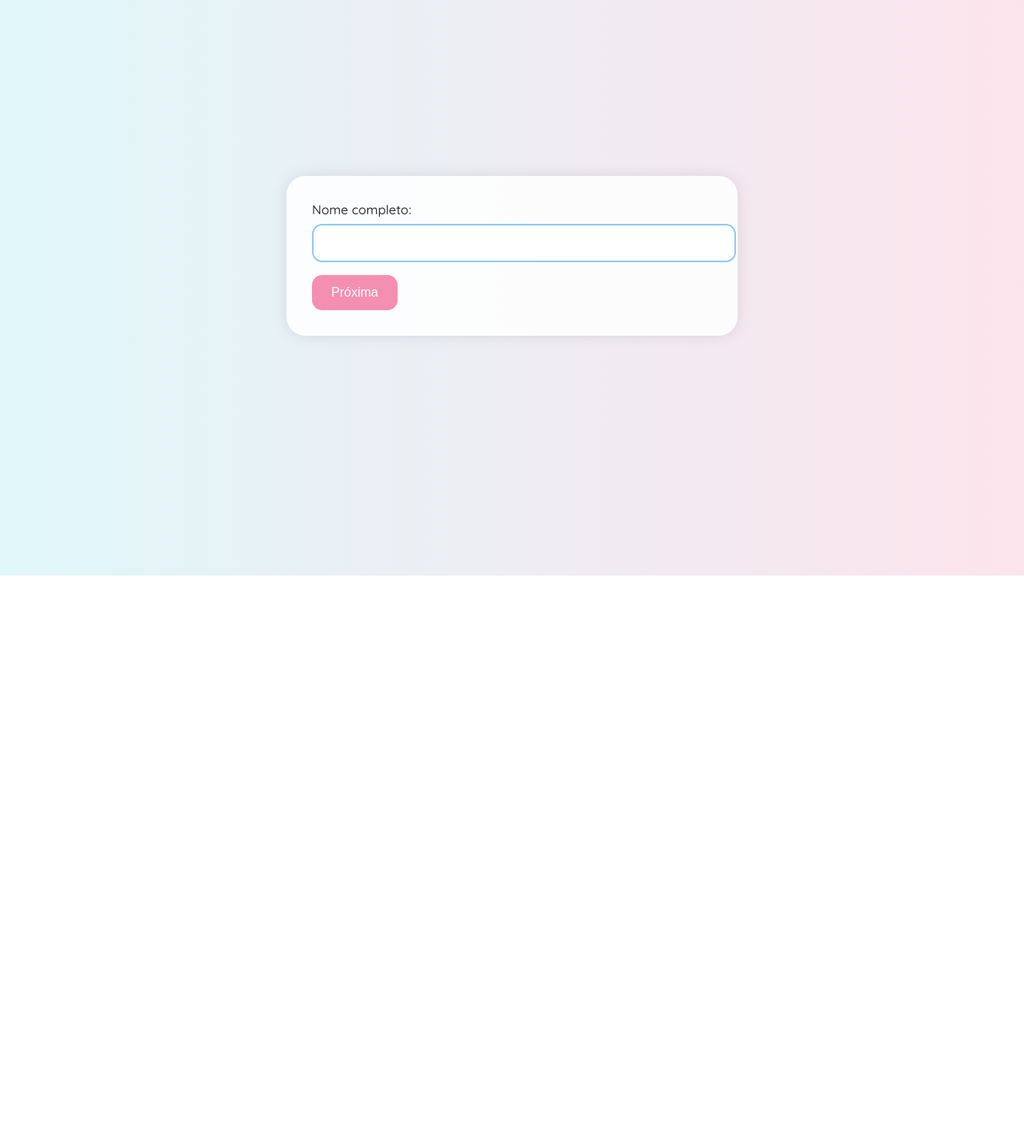
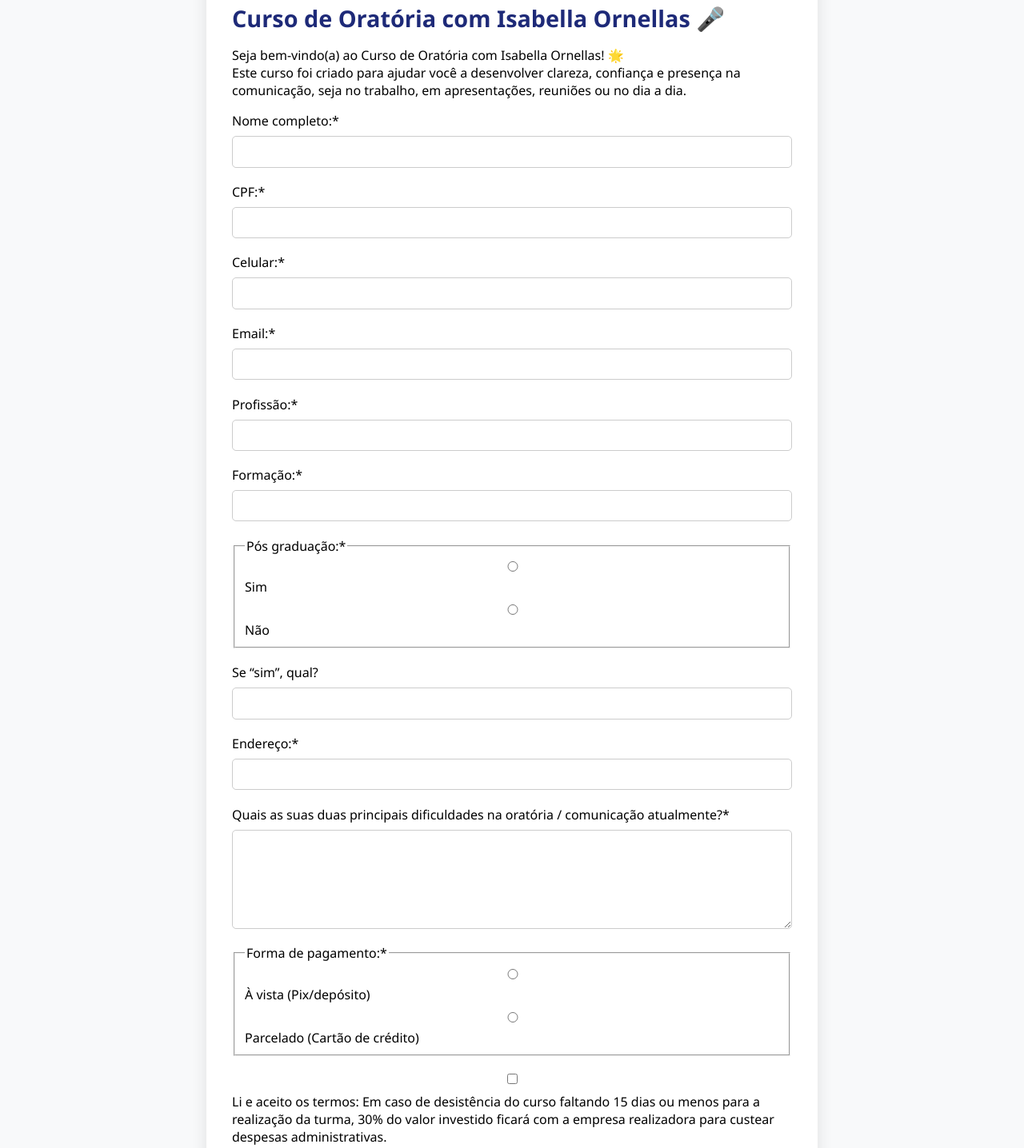
Before and after one commit to luevil/formulario-oratoria, a plain HTML site: page index.html in a window 1280 px wide. Shown: the part 80-1516 px from the top of the page at 80% size. Before the commit the page ends 800 px from the top, so only its background shows below. Drawn offline with Linux system fonts and the light colour scheme.

Commit message:
Site atualizado com formulário em uma só página

```diff
--- a/index.html
+++ b/index.html
@@ -1,154 +1,74 @@
-
 <!DOCTYPE html>
-<html lang="pt-br">
+<html lang="pt-BR">
 <head>
-    <meta charset="UTF-8">
-    <meta name="viewport" content="width=device-width, initial-scale=1.0">
-    <title>Curso de Oratória com Isabella Ornellas</title>
-    <link href="https://fonts.googleapis.com/css2?family=Quicksand:wght@500;700&display=swap" rel="stylesheet">
-    <style>
-        body {
-            font-family: 'Quicksand', sans-serif;
-            background: linear-gradient(to right, #e0f7fa, #fce4ec);
-            color: #333;
-            margin: 0;
-            display: flex;
-            justify-content: center;
-            align-items: center;
-            height: 100vh;
-        }
-        #form-container {
-            background-color: #ffffffdd;
-            padding: 2rem;
-            border-radius: 1.5rem;
-            box-shadow: 0 0 20px rgba(0,0,0,0.1);
-            width: 100%;
-            max-width: 500px;
-        }
-        .form-step {
-            display: none;
-        }
-        .form-step.active {
-            display: block;
-        }
-        input[type="text"],
-        input[type="email"],
-        input[type="tel"],
-        select {
-            width: 100%;
-            padding: 0.8rem;
-            margin-top: 0.5rem;
-            border: 2px solid #90caf9;
-            border-radius: 0.8rem;
-            font-size: 1rem;
-        }
-        button {
-            background-color: #f48fb1;
-            color: white;
-            border: none;
-            padding: 0.8rem 1.5rem;
-            margin-top: 1rem;
-            border-radius: 0.8rem;
-            font-size: 1rem;
-            cursor: pointer;
-        }
-    </style>
+  <meta charset="UTF-8">
+  <meta name="viewport" content="width=device-width, initial-scale=1.0">
+  <title>Curso de Oratória com Isabella Ornellas</title>
+  <link rel="stylesheet" href="styles.css">
 </head>
 <body>
-    <div id="form-container">
-        <form id="multiStepForm" action="https://formsubmit.co/ivoluan27@gmail.com" method="POST">
-            <input type="hidden" name="_next" value="https://obrigado.netlify.app/">
-            <input type="hidden" name="_captcha" value="false">
+  <main>
+    <h1>Curso de Oratória com Isabella Ornellas 🎤</h1>
+    <p>Seja bem-vindo(a) ao Curso de Oratória com Isabella Ornellas! 🌟<br>
+      Este curso foi criado para ajudar você a desenvolver clareza, confiança e presença na comunicação, seja no trabalho, em apresentações, reuniões ou no dia a dia.
+    </p>
 
-            <div class="form-step active">
-                <label for="nome">Nome completo:</label>
-                <input type="text" name="Nome completo" required>
-            </div>
+    <form action="https://formspree.io/f/SEU_ENDPOINT" method="POST">
+      <label>Nome completo:*<br>
+        <input type="text" name="nome" required>
+      </label>
 
-            <div class="form-step">
-                <label for="cpf">CPF:</label>
-                <input type="text" name="CPF" required>
-            </div>
+      <label>CPF:*<br>
+        <input type="text" name="cpf" required>
+      </label>
 
-            <div class="form-step">
-                <label for="celular">Celular:</label>
-                <input type="tel" name="Celular" required>
-            </div>
+      <label>Celular:*<br>
+        <input type="tel" name="celular" required>
+      </label>
 
-            <div class="form-step">
-                <label for="email">Email:</label>
-                <input type="email" name="Email" required>
-            </div>
+      <label>Email:*<br>
+        <input type="email" name="email" required>
+      </label>
 
-            <div class="form-step">
-                <label for="profissao">Profissão:</label>
-                <input type="text" name="Profissão">
-            </div>
+      <label>Profissão:*<br>
+        <input type="text" name="profissao" required>
+      </label>
 
-            <div class="form-step">
-                <label for="formacao">Formação:</label>
-                <input type="text" name="Formação">
-            </div>
+      <label>Formação:*<br>
+        <input type="text" name="formacao" required>
+      </label>
 
-            <div class="form-step">
-                <label for="pos">Pós-graduação?</label>
-                <select name="Pós-graduação?">
-                    <option value="Sim">Sim</option>
-                    <option value="Não">Não</option>
-                </select>
-            </div>
+      <fieldset>
+        <legend>Pós graduação:*</legend>
+        <label><input type="radio" name="pos_graduacao" value="Sim" required> Sim</label>
+        <label><input type="radio" name="pos_graduacao" value="Não" required> Não</label>
+      </fieldset>
 
-            <div class="form-step">
-                <label for="se-sim">Se 'sim', qual?</label>
-                <input type="text" name="Se sim, qual?">
-            </div>
+      <label>Se “sim”, qual?<br>
+        <input type="text" name="pos_qual">
+      </label>
 
-            <div class="form-step">
-                <label for="endereco">Endereço:</label>
-                <input type="text" name="Endereço">
-            </div>
+      <label>Endereço:*<br>
+        <input type="text" name="endereco" required>
+      </label>
 
-            <div class="form-step">
-                <label for="dificuldades">Quais são suas duas principais dificuldades na oratória / comunicação atualmente?</label>
-                <input type="text" name="Dificuldades" required>
-            </div>
+      <label>Quais as suas duas principais dificuldades na oratória / comunicação atualmente?*<br>
+        <textarea name="dificuldades" required></textarea>
+      </label>
 
-            <div class="form-step">
-                <label for="pagamento">Forma de pagamento:</label>
-                <select name="Forma de pagamento" required>
-                    <option value="À vista (Pix/depósito)">À vista (Pix/depósito)</option>
-                    <option value="Parcelado (Cartão de crédito)">Parcelado (Cartão de crédito)</option>
-                </select>
-            </div>
+      <fieldset>
+        <legend>Forma de pagamento:*</legend>
+        <label><input type="radio" name="pagamento" value="À vista (Pix/depósito)" required> À vista (Pix/depósito)</label>
+        <label><input type="radio" name="pagamento" value="Parcelado (Cartão de crédito)" required> Parcelado (Cartão de crédito)</label>
+      </fieldset>
 
-            <div class="form-step">
-                <label>Li e aceito os termos:</label>
-                <input type="hidden" name="Aceita termos" value="Sim">
-                <p>Em caso de desistência do curso faltando 15 dias ou menos para a realização do mesmo, 30% do valor investido ficará com a empresa realizadora pra cobrir custos.</p>
-            </div>
+      <label>
+        <input type="checkbox" name="aceite" required>
+        Li e aceito os termos: Em caso de desistência do curso faltando 15 dias ou menos para a realização da turma, 30% do valor investido ficará com a empresa realizadora para custear despesas administrativas.
+      </label>
 
-            <button type="button" id="nextBtn">Próxima</button>
-            <button type="submit" id="submitBtn" style="display:none;">Enviar</button>
-        </form>
-    </div>
-
-    <script>
-        const steps = document.querySelectorAll('.form-step');
-        let currentStep = 0;
-        const nextBtn = document.getElementById('nextBtn');
-        const submitBtn = document.getElementById('submitBtn');
-
-        nextBtn.addEventListener('click', () => {
-            steps[currentStep].classList.remove('active');
-            currentStep++;
-            if(currentStep < steps.length) {
-                steps[currentStep].classList.add('active');
-            }
-            if(currentStep === steps.length - 1) {
-                nextBtn.style.display = 'none';
-                submitBtn.style.display = 'inline-block';
-            }
-        });
-    </script>
+      <button type="submit">Enviar inscrição ✅</button>
+    </form>
+  </main>
 </body>
 </html>
--- /dev/null
+++ b/styles.css
@@ -0,0 +1,62 @@
+body {
+  font-family: 'Segoe UI', sans-serif;
+  background-color: #f8f9fa;
+  margin: 0;
+  padding: 2rem;
+}
+
+main {
+  max-width: 700px;
+  margin: 0 auto;
+  background-color: #ffffff;
+  padding: 2rem;
+  border-radius: 10px;
+  box-shadow: 0 0 20px rgba(0,0,0,0.1);
+}
+
+h1 {
+  color: #1e2a78;
+  font-size: 1.8rem;
+  margin-bottom: 1rem;
+}
+
+form {
+  display: flex;
+  flex-direction: column;
+  gap: 1.2rem;
+}
+
+label, fieldset {
+  display: flex;
+  flex-direction: column;
+  gap: 0.5rem;
+}
+
+input[type="text"],
+input[type="email"],
+input[type="tel"],
+textarea {
+  padding: 0.7rem;
+  border: 1px solid #ccc;
+  border-radius: 5px;
+}
+
+textarea {
+  resize: vertical;
+  min-height: 100px;
+}
+
+button {
+  padding: 0.9rem;
+  background-color: #1e2a78;
+  color: white;
+  border: none;
+  border-radius: 5px;
+  font-weight: bold;
+  cursor: pointer;
+  transition: 0.3s;
+}
+
+button:hover {
+  background-color: #151d5b;
+}
```
Also changed, not shown: 1 other file.
